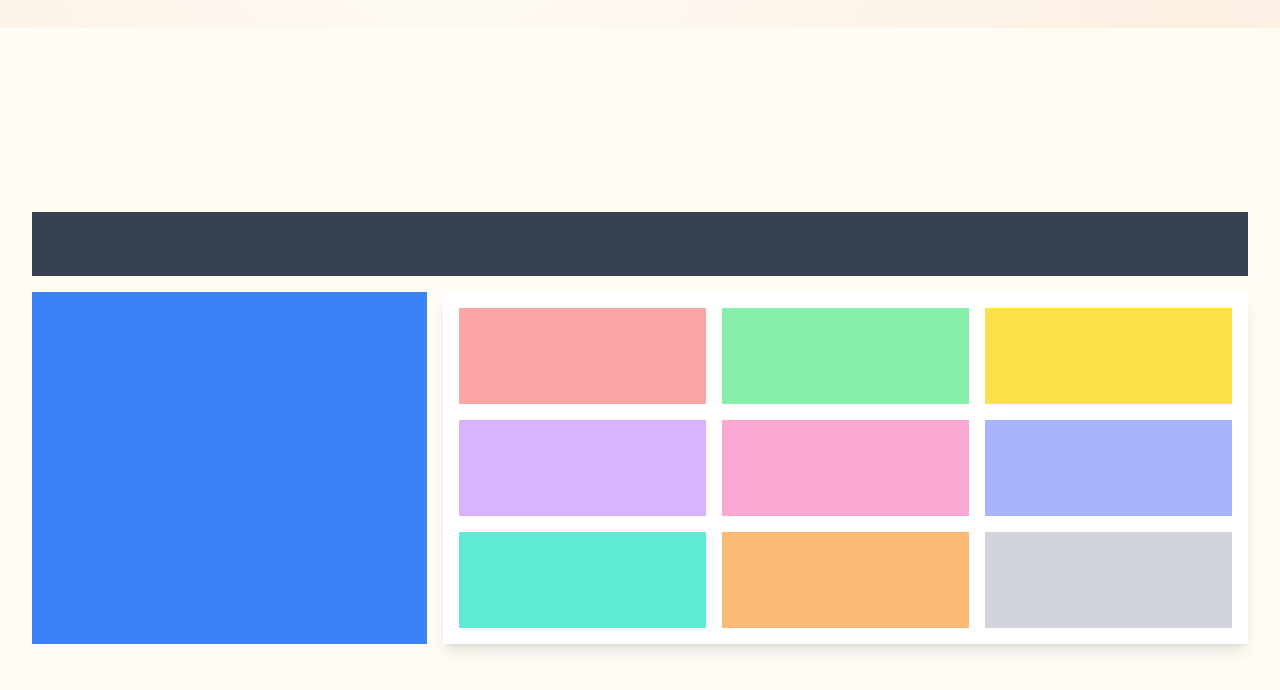
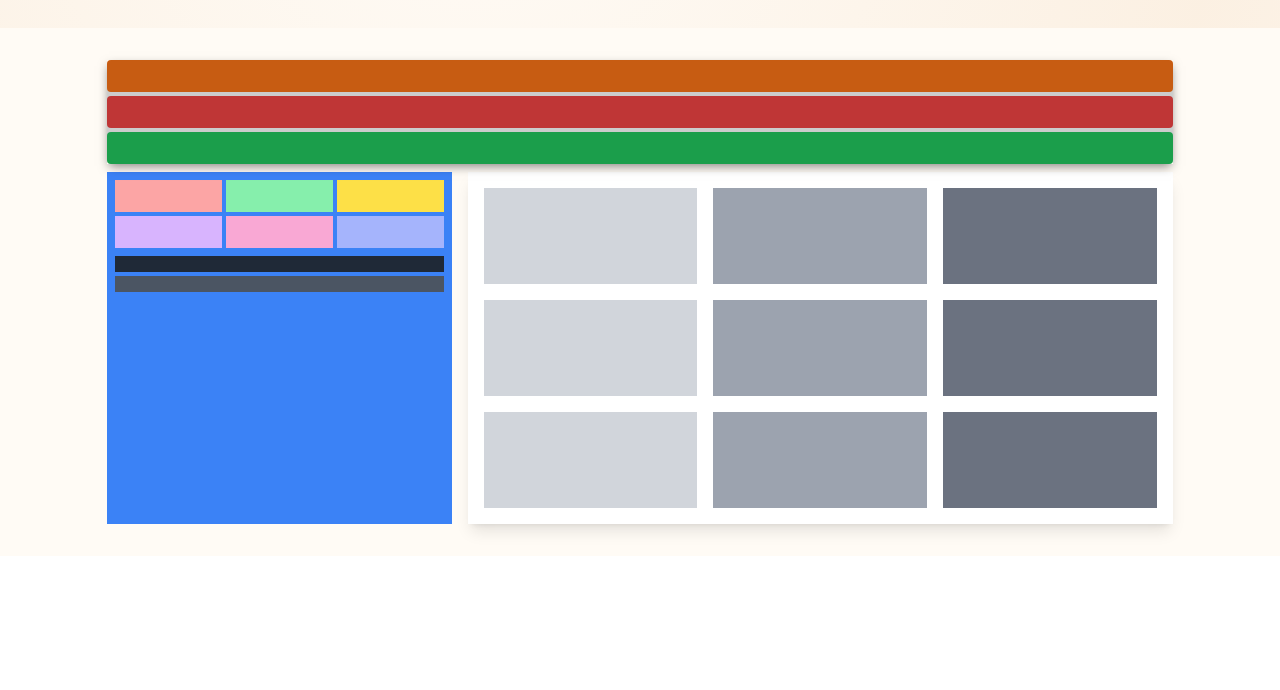
Before and after one commit to chvaldez10/personal-site, a Next.js app in the folder chvaldez10/: page / in a window 1280 px wide. Shown: the part 772-1462 px from the top of the page. After the commit the page ends 1328 px from the top, so only its background shows below. Built offline with nearby package versions, Linux system fonts and the light colour scheme.

Commit message:
7 / 11 roof

```diff
--- a/chvaldez10/src/components/core/hero/AboutMeJumbotron.tsx
+++ b/chvaldez10/src/components/core/hero/AboutMeJumbotron.tsx
@@ -6,7 +6,7 @@ import Image from "next/image";
 import { FaGithub } from "react-icons/fa";
 
 // Styles
-import styles from "./hero.module.css";
+import styles from "./Hero.module.css";
 
 // Components
 import {
--- /dev/null
+++ b/chvaldez10/src/components/core/hero/JapaneseStoreFront.module.css
@@ -0,0 +1,3 @@
+.storeBanner {
+  box-shadow: 0 4px 10px -2px rgba(0, 0, 0, 0.5);
+}
--- a/chvaldez10/src/components/core/hero/JapaneseStoreFront.tsx
+++ b/chvaldez10/src/components/core/hero/JapaneseStoreFront.tsx
@@ -1,35 +1,41 @@
-// chvaldez10/src/components/core/hero/JapaneseStoreFront.tsx
 import React from "react";
+import styles from "./JapaneseStoreFront.module.css";
 
 const JapaneseStoreFront: React.FC = () => {
   return (
-    <div className="min-h-screen flex flex-col justify-center items-center bg-[var(--brand-secondary-100)] p-8">
-      {/* Roof */}
-      <div className="w-full h-16 bg-gray-700 mb-4"></div>
+    <div className="flex flex-col justify-center items-center bg-[var(--brand-secondary-100)]">
+      <div className="w-10/12 py-8">
+        <StoreRoof />
 
         {/* Main Store */}
-
-      <div className="w-full  grid grid-cols-1 md:grid-cols-3 gap-4">
+        <div className="w-full grid grid-cols-1 md:grid-cols-3 gap-4">
           {/* Vending Machine */}
-        <div className="md:block hidden col-span-1 bg-blue-500"></div>
+          <div className="md:block hidden col-span-1 bg-blue-500 p-2">
+            <div className="grid grid-cols-3 gap-1">
+              <div className="bg-red-300 h-8"></div>
+              <div className="bg-green-300 h-8"></div>
+              <div className="bg-yellow-300 h-8"></div>
+              <div className="bg-purple-300 h-8"></div>
+              <div className="bg-pink-300 h-8"></div>
+              <div className="bg-indigo-300 h-8"></div>
+            </div>
+            <div className="bg-gray-800 h-4 mt-2"></div>
+            <div className="bg-gray-600 h-4 mt-1"></div>
+          </div>
 
           {/* Inside of the store */}
           <div className="col-span-2 w-full bg-white shadow-lg p-4">
             <div className="grid grid-cols-1 sm:grid-cols-2 md:grid-cols-3 gap-4">
-            {/* Row 1 */}
-            <div className="bg-red-300 h-24"></div>
-            <div className="bg-green-300 h-24"></div>
-            <div className="bg-yellow-300 h-24"></div>
-
-            {/* Row 2 */}
-            <div className="bg-purple-300 h-24"></div>
-            <div className="bg-pink-300 h-24"></div>
-            <div className="bg-indigo-300 h-24"></div>
-
-            {/* Row 3 */}
-            <div className="bg-teal-300 h-24"></div>
-            <div className="bg-orange-300 h-24"></div>
               <div className="bg-gray-300 h-24"></div>
+              <div className="bg-gray-400 h-24"></div>
+              <div className="bg-gray-500 h-24"></div>
+              <div className="bg-gray-300 h-24"></div>
+              <div className="bg-gray-400 h-24"></div>
+              <div className="bg-gray-500 h-24"></div>
+              <div className="bg-gray-300 h-24"></div>
+              <div className="bg-gray-400 h-24"></div>
+              <div className="bg-gray-500 h-24"></div>
+            </div>
           </div>
         </div>
       </div>
@@ -38,3 +44,18 @@ const JapaneseStoreFront: React.FC = () => {
 };
 
 export default JapaneseStoreFront;
+
+const StoreRoof = () => {
+  return (
+    // 7 / 11 Roof
+    <div className={`w-full h-24 mb-4 bg-white rounded-sm relative`}>
+      <div className={`flex flex-col gap-1 ${styles.storeBanner}`}>
+        <div className="h-8 bg-orange-500 rounded-sm"></div>
+        <div className="h-8 bg-red-500 rounded-sm"></div>
+        <div className="h-8 bg-green-500 rounded-sm"></div>
+      </div>
+      {/* Overlay */}
+      <div className="absolute inset-0 -mb-2 bg-black opacity-20 rounded-sm"></div>
+    </div>
+  );
+};
--- a/chvaldez10/src/components/core/hero/MainHeader.tsx
+++ b/chvaldez10/src/components/core/hero/MainHeader.tsx
@@ -6,7 +6,7 @@ import { SocialButton } from "@/components/ui/buttons";
 import { PdfDialogButton } from "@/components/ui/buttons";
 
 // Styles
-import styles from "./hero.module.css";
+import styles from "./Hero.module.css";
 
 // Note: Depreciate this component once all components are migrated to AboutJumbotron
 
```
Also changed, not shown: chvaldez10/public/images/japanese-roof.jpg (added). Lines whose indentation alone changed are shown as unchanged.
